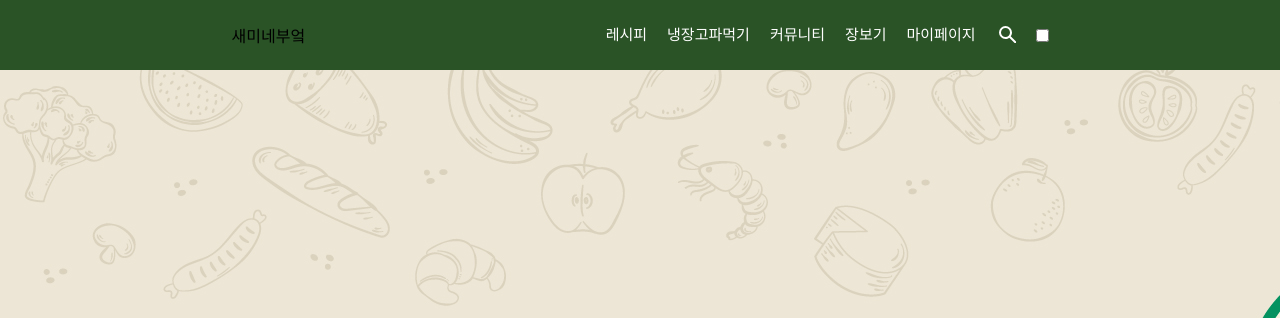
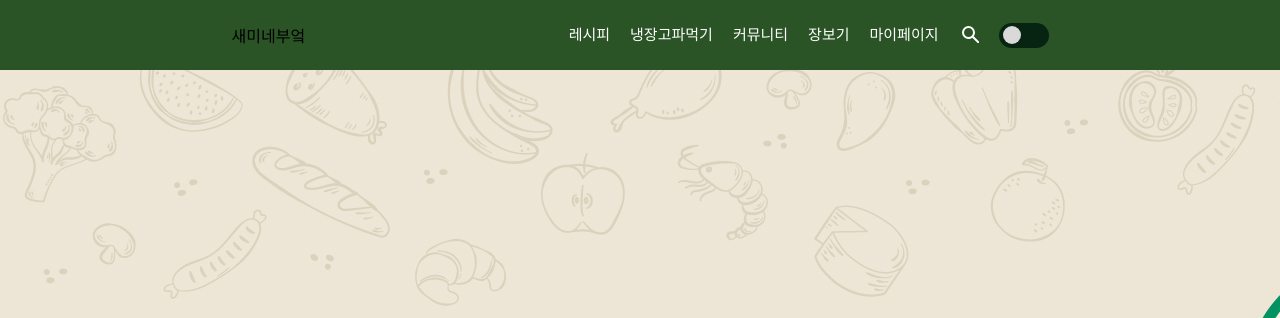
Before and after one commit to yura220/semi, a plain HTML site: page index.html in a window 1280 px wide. Shown: the top 318 px of the page. Drawn offline with Linux system fonts and the light colour scheme.

Commit message:
Add files via upload

```diff
--- a/css/header.css
+++ b/css/header.css
@@ -43,4 +43,51 @@ header nav ul i a {
 }
 header nav ul input {
 
-}/*# sourceMappingURL=header.css.map */
+}
+/* 상단 */
+.switch {
+  position: relative;
+  display: inline-block;
+  width: 50px;
+  height: 25px;
+}
+
+/* 기본 체크박스 숨김 */
+.switch input {
+  opacity: 0;
+  width: 0;
+  height: 0;
+}
+/* 토글 스위치 스타일 */
+.slider {
+  position: absolute;
+  cursor: pointer;
+  top: 0;
+  left: 0;
+  right: 0;
+  bottom: 0;
+  background-color: #072413;
+  border-radius: 25px;
+  transition: 0.3s;
+}
+/* 토글 버튼 (움직이는 원) */
+.slider:before {
+  position: absolute;
+  content: "";
+  height: 18px;
+  width: 18px;
+  left: 4px;
+  bottom: 3.5px;
+  background-color: #D9D9D9;
+  border-radius: 50%;
+  transition: 0.3s;
+}
+
+/* 체크됐을 때 스타일 */
+input:checked + .slider {
+  background-color: #072413;
+}
+
+input:checked + .slider:before {
+  transform: translateX(25px);
+}
```
